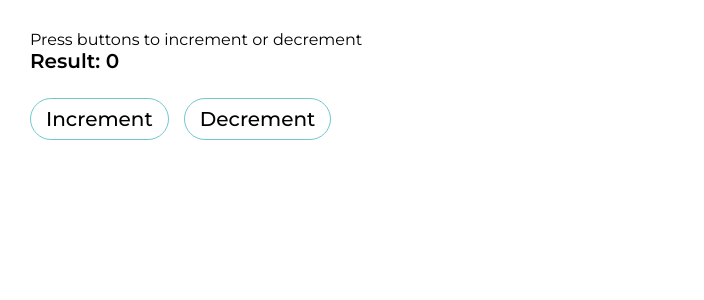
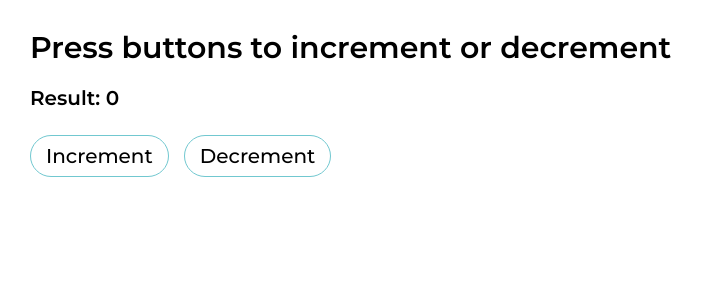
Before and after one commit to Javlon721/react-projects, a React (Create React App) app: page / in a window 1280 px wide. Shown: the top 300 px of the page, without its empty margins (0-704 px from the left). Built offline with nearby package versions, Linux system fonts and the light colour scheme.

Commit message:
add absent style

```diff
--- a/src/style/style.scss
+++ b/src/style/style.scss
@@ -49,6 +49,14 @@ body {
 }
 
 /* //============================================================================================================================ */
+
+.title {
+	font-size: 30px;
+	line-height: 120%;
+	font-weight: 600;
+	margin: 0px 0px 20px 0px;
+}
+
 .incdec {
 	padding: 30px;
 }
```
